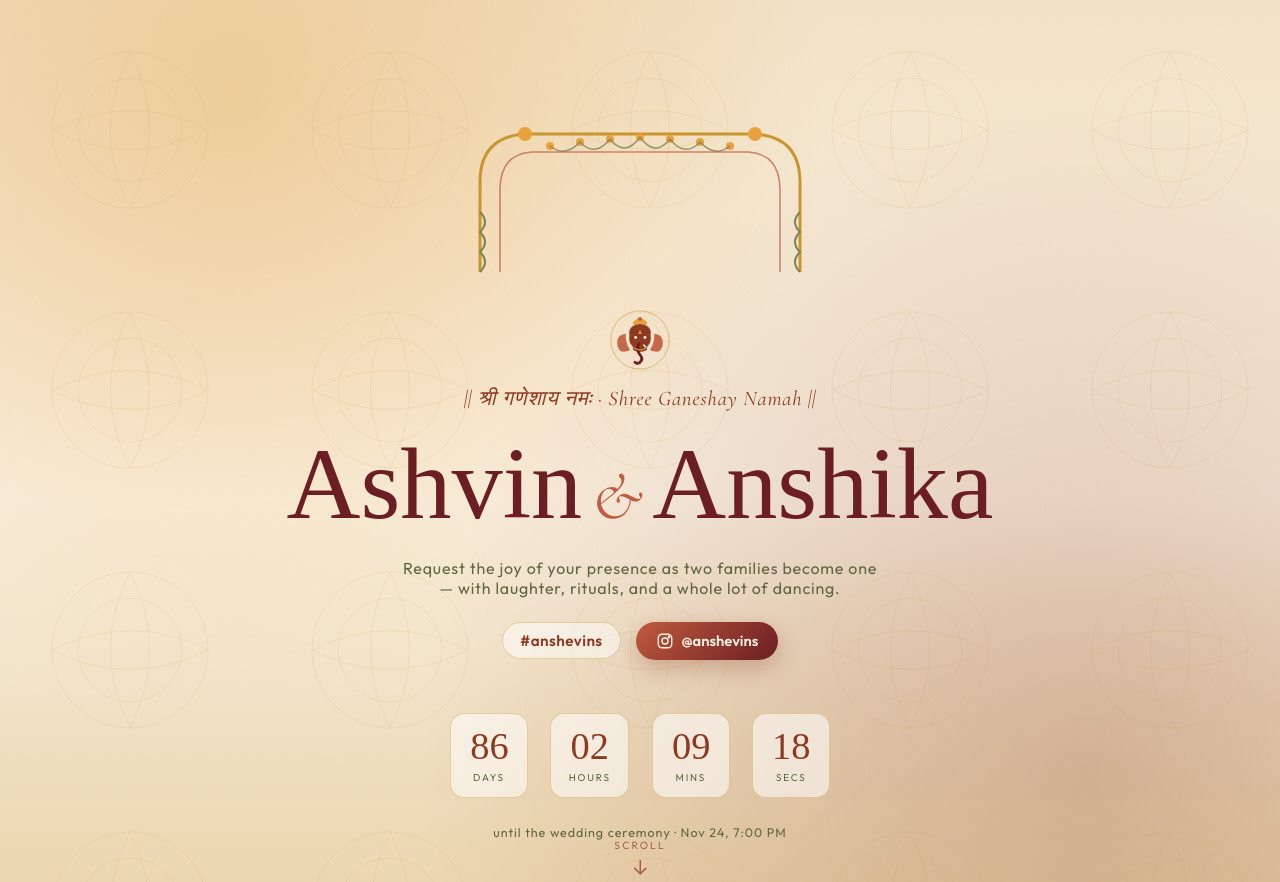
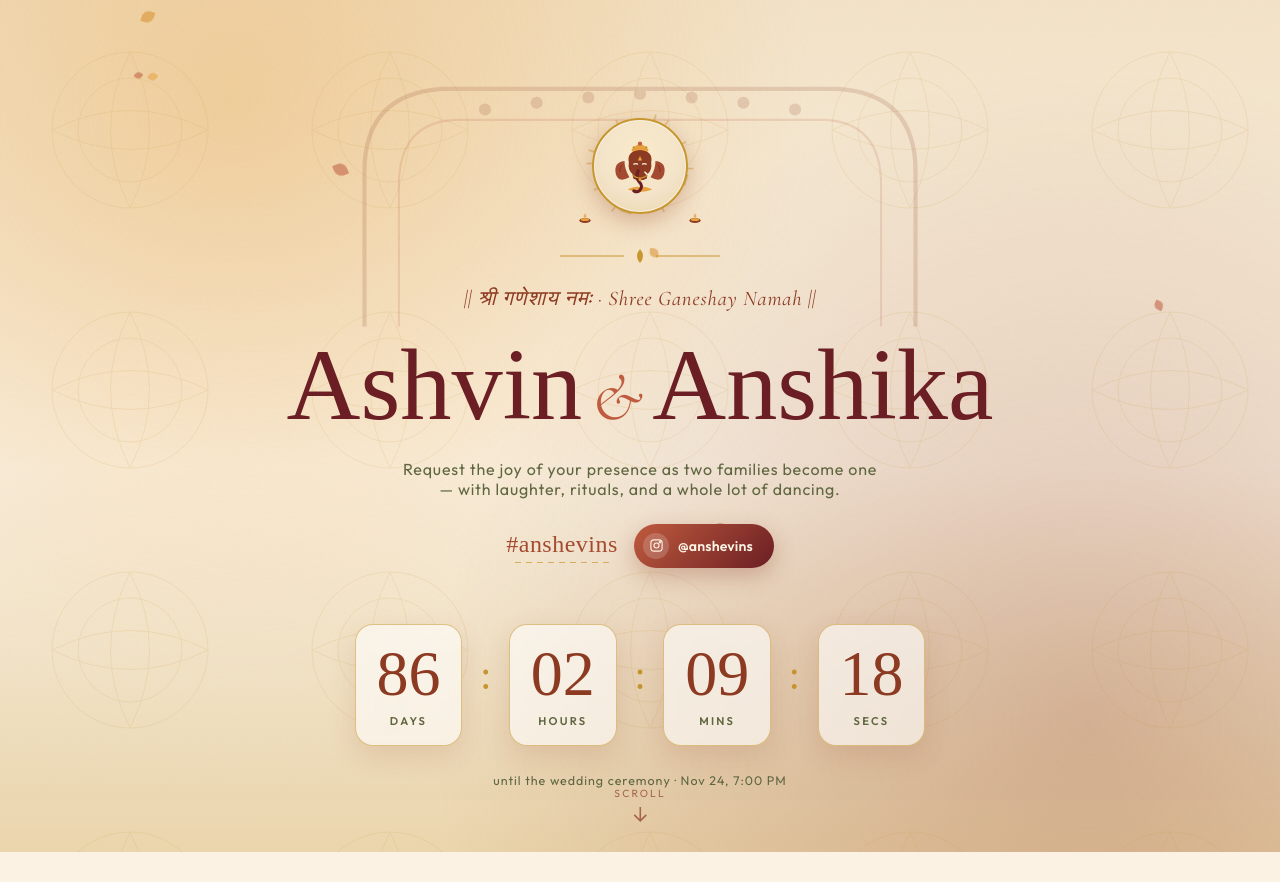
Before and after one commit to Prakhar2102/anshevins-website, a plain HTML site: page index.html in a window 1280 px wide. Shown: the top 882 px of the page. Drawn offline with nearby package versions, Linux system fonts and the light colour scheme; a web font is replaced by a local one.

Commit message:
Add files via upload

```diff
--- a/index.html
+++ b/index.html
@@ -136,11 +136,84 @@ section{ position:relative; padding: 5.5rem 1.5rem; }
   margin-bottom: 0.6rem;
 }
 
+/* large faint arch watermark behind the whole hero content */
+.hero-arch-bg{
+  position:absolute;
+  top: 6%;
+  left:50%;
+  transform: translateX(-50%);
+  width: min(92vw, 620px);
+  opacity: 0.16;
+  z-index:1;
+  pointer-events:none;
+}
+
+/* Ganesh medallion */
+.ganesh-medallion{
+  position:relative;
+  width: 108px;
+  height: 108px;
+  display:flex; align-items:center; justify-content:center;
+  margin-bottom: 0.2rem;
+}
+.ganesh-medallion .rays{
+  position:absolute; inset:0;
+  animation: spin-slow 40s linear infinite;
+}
+.ganesh-medallion .ring{
+  position:absolute; inset:6px;
+  border-radius:50%;
+  border: 2px solid var(--gold);
+  background: radial-gradient(circle at 50% 38%, #FBEBCB 0%, var(--champagne) 55%, var(--champagne-deep) 100%);
+  box-shadow: 0 8px 22px rgba(139,58,34,0.28), inset 0 0 0 1px rgba(255,255,255,0.5);
+}
+.ganesh-medallion .diya{
+  position:absolute; bottom: -4px;
+  width:14px; height:14px;
+}
+.ganesh-medallion .diya.left{ left: -8px; }
+.ganesh-medallion .diya.right{ right: -8px; }
+@keyframes spin-slow{ from{ transform:rotate(0deg);} to{ transform:rotate(360deg);} }
+@keyframes flicker{ 0%,100%{ opacity:1; transform:scaleY(1);} 50%{ opacity:0.75; transform:scaleY(0.85);} }
+.diya .flame{ transform-origin:center bottom; animation: flicker 1.6s ease-in-out infinite; }
+
 .ganesh-icon{
+  position:relative;
   width: 62px;
   height: 62px;
-  margin-bottom: -0.2rem;
+  z-index:2;
 }
+
+.hero-divider{
+  width: 168px;
+  height: 20px;
+  color: var(--gold);
+  margin: 0.3rem 0 0.2rem;
+}
+
+/* floating marigold petals */
+.petals-layer{
+  position:absolute; inset:0;
+  overflow:hidden;
+  pointer-events:none;
+  z-index:1;
+}
+.petal{
+  position:absolute;
+  top:-5%;
+  width: 10px; height:10px;
+  border-radius: 60% 0 60% 0;
+  background: var(--marigold);
+  opacity:0.55;
+  animation-name: petal-fall;
+  animation-timing-function: linear;
+  animation-iteration-count: infinite;
+}
+@keyframes petal-fall{
+  0%{ transform: translateY(-10%) translateX(0) rotate(0deg); }
+  100%{ transform: translateY(115vh) translateX(30px) rotate(300deg); }
+}
+
 .namah{
   font-family: var(--font-script);
   font-style: italic;
@@ -173,59 +246,84 @@ section{ position:relative; padding: 5.5rem 1.5rem; }
 }
 
 .hashtag-row{
-  display:flex; flex-wrap:wrap; align-items:center; justify-content:center; gap: 0.9rem;
-  margin-top: 0.4rem;
+  display:flex; flex-wrap:wrap; align-items:center; justify-content:center; gap: 1rem;
+  margin-top: 0.5rem;
 }
 .hashtag-pill{
-  font-family: var(--font-body);
-  font-weight:600;
-  letter-spacing:0.03em;
-  color: var(--rust);
-  background: rgba(255,255,255,0.5);
-  border: var(--edge);
-  padding: 0.5rem 1.1rem;
-  border-radius: 999px;
-  font-size: 0.95rem;
+  font-family: var(--font-display);
+  font-weight:400;
+  letter-spacing:0.02em;
+  color: var(--terracotta-deep);
+  font-size: clamp(1.15rem, 3vw, 1.5rem);
+  position: relative;
+  padding-bottom: 0.15rem;
+}
+.hashtag-pill::after{
+  content:"";
+  position:absolute;
+  left:8%; right:8%; bottom:-2px;
+  height:1px;
+  background: repeating-linear-gradient(90deg, var(--gold) 0 6px, transparent 6px 11px);
+  opacity:0.7;
 }
 .ig-btn{
-  display:inline-flex; align-items:center; gap:0.5rem;
+  display:inline-flex; align-items:center; gap:0.55rem;
   background: linear-gradient(135deg, var(--terracotta), var(--maroon));
   color: var(--ivory);
-  padding: 0.6rem 1.25rem;
+  padding: 0.55rem 1.3rem 0.55rem 0.6rem;
   border-radius: 999px;
   font-weight:600;
-  font-size: 0.92rem;
+  font-size: 0.88rem;
+  letter-spacing: 0.01em;
   box-shadow: 0 8px 22px rgba(139,58,34,0.3);
   transition: transform 0.25s ease, box-shadow 0.25s ease;
+}
+.ig-btn .icon-wrap{
+  display:flex; align-items:center; justify-content:center;
+  width: 26px; height: 26px;
+  border-radius:50%;
+  background: rgba(255,255,255,0.18);
 }
 .ig-btn:hover{ transform: translateY(-2px); box-shadow: 0 12px 26px rgba(139,58,34,0.4); }
 
 /* countdown */
 .countdown{
-  margin-top: 2.2rem;
-  display:flex; gap: clamp(0.6rem, 2vw, 1.4rem);
+  margin-top: 2.4rem;
+  display:flex; align-items:center; gap: clamp(0.5rem, 1.8vw, 1.1rem);
   flex-wrap: wrap; justify-content:center;
 }
 .count-box{
-  background: rgba(255,255,255,0.55);
-  border: var(--edge);
-  border-radius: 14px;
-  padding: 0.85rem 1.1rem;
-  min-width: 78px;
+  background: rgba(255,255,255,0.6);
+  border: 1.4px solid rgba(199,150,47,0.55);
+  border-radius: 18px;
+  padding: 1.1rem 1.3rem;
+  min-width: 96px;
   backdrop-filter: blur(6px);
+  box-shadow: 0 10px 28px rgba(139,58,34,0.14);
 }
 .count-num{
   font-family: var(--font-display);
-  font-size: clamp(1.6rem, 4vw, 2.4rem);
+  font-size: clamp(2.4rem, 6.5vw, 4rem);
   color: var(--rust);
   line-height:1;
 }
 .count-label{
-  font-size: 0.62rem;
-  letter-spacing: 0.18em;
+  font-size: 0.7rem;
+  letter-spacing: 0.2em;
   text-transform: uppercase;
   color: var(--olive-deep);
-  margin-top: 0.3rem;
+  font-weight: 600;
+  margin-top: 0.45rem;
+}
+.count-sep{
+  font-family: var(--font-display);
+  font-size: clamp(1.8rem, 4vw, 2.6rem);
+  color: var(--gold);
+  line-height:1;
+  margin-top: -1.2rem;
+}
+@media (max-width: 560px){
+  .count-sep{ display:none; }
 }
 
 .scroll-cue{
@@ -525,51 +623,87 @@ footer .foot-meta{ margin-top:1.6rem; font-size:0.75rem; letter-spacing:0.08em;
 
 <!-- ============ HERO ============ -->
 <header class="hero" id="hero">
-  <!-- ===================================================================
-       INSERT PHOTO HERE — Hero background couple photo
-       Replace the empty div below with your photo, e.g.:
-       <div class="hero-bg-layer" id="parallaxLayer" style="background-image:url('images/hero-couple.jpg'); background-size:cover; background-position:center;"></div>
-       Keep the pattern as a fallback/overlay if you like — just layer a
-       semi-transparent gradient over the photo so text stays readable.
-  ==================================================================== -->
   <div class="hero-bg-layer" id="parallaxLayer" aria-hidden="true"></div>
+
+  <!-- large faint mandap arch watermark, sits behind everything -->
+  <svg class="hero-arch-bg" viewBox="0 0 360 170" fill="none" xmlns="http://www.w3.org/2000/svg" aria-hidden="true">
+    <path d="M20 160 V70 Q20 25 65 22 H295 Q340 25 340 70 V160" stroke="#8C3A22" stroke-width="2.4"/>
+    <path d="M40 160 V78 Q40 42 72 40 H288 Q320 42 320 78 V160" stroke="#BF5B3E" stroke-width="1.2"/>
+    <g fill="#8C3A22">
+      <circle cx="90" cy="34" r="3.5"/><circle cx="120" cy="30" r="3.5"/><circle cx="150" cy="27" r="3.5"/>
+      <circle cx="180" cy="25" r="3.5"/><circle cx="210" cy="27" r="3.5"/><circle cx="240" cy="30" r="3.5"/><circle cx="270" cy="34" r="3.5"/>
+    </g>
+  </svg>
+
+  <div class="petals-layer" id="petalsLayer" aria-hidden="true"></div>
+
   <div class="hero-inner">
 
-    <svg class="mandap-frame" viewBox="0 0 360 170" fill="none" xmlns="http://www.w3.org/2000/svg" aria-hidden="true">
-      <path d="M20 160 V70 Q20 25 65 22 H295 Q340 25 340 70 V160" stroke="#C7962F" stroke-width="3"/>
-      <path d="M40 160 V78 Q40 42 72 40 H288 Q320 42 320 78 V160" stroke="#BF5B3E" stroke-width="1.6" opacity="0.7"/>
-      <circle cx="65" cy="22" r="7" fill="#E7A23E"/>
-      <circle cx="295" cy="22" r="7" fill="#E7A23E"/>
-      <path d="M20 160 Q30 150 20 140 Q30 130 20 120 Q30 110 20 100" stroke="#7C8355" stroke-width="2" fill="none"/>
-      <path d="M340 160 Q330 150 340 140 Q330 130 340 120 Q330 110 340 100" stroke="#7C8355" stroke-width="2" fill="none"/>
-      <g fill="#E7A23E">
-        <circle cx="90" cy="34" r="4"/><circle cx="120" cy="30" r="4"/><circle cx="150" cy="27" r="4"/>
-        <circle cx="180" cy="25" r="4"/><circle cx="210" cy="27" r="4"/><circle cx="240" cy="30" r="4"/><circle cx="270" cy="34" r="4"/>
+    <!-- Lord Ganesh medallion -->
+    <div class="ganesh-medallion" role="img" aria-label="Lord Ganesh">
+      <svg class="rays" viewBox="0 0 108 108" fill="none" xmlns="http://www.w3.org/2000/svg" aria-hidden="true">
+        <g stroke="#C7962F" stroke-width="1.4" opacity="0.55">
+          <line x1="54" y1="2" x2="54" y2="14"/>
+          <line x1="54" y1="94" x2="54" y2="106"/>
+          <line x1="2" y1="54" x2="14" y2="54"/>
+          <line x1="94" y1="54" x2="106" y2="54"/>
+          <line x1="16" y1="16" x2="24" y2="24"/>
+          <line x1="84" y1="16" x2="92" y2="24"/>
+          <line x1="16" y1="92" x2="24" y2="84"/>
+          <line x1="84" y1="92" x2="92" y2="84"/>
+          <line x1="27" y1="8" x2="32" y2="18"/>
+          <line x1="81" y1="8" x2="76" y2="18"/>
+          <line x1="27" y1="100" x2="32" y2="90"/>
+          <line x1="81" y1="100" x2="76" y2="90"/>
         </g>
-      <path d="M90 34 Q105 46 120 30 Q135 46 150 27 Q165 46 180 25 Q195 46 210 27 Q225 46 240 30 Q255 46 270 34" stroke="#7C8355" stroke-width="1.4" fill="none" opacity="0.8"/>
+      </svg>
+      <span class="ring" aria-hidden="true"></span>
+
+      <svg class="diya left" viewBox="0 0 20 20" aria-hidden="true">
+        <ellipse cx="10" cy="15" rx="8" ry="3.4" fill="#8C3A22"/>
+        <ellipse cx="10" cy="13.6" rx="6" ry="2.2" fill="#E7A23E"/>
+        <path class="flame" d="M10 11 Q7 8 10 3 Q13 8 10 11Z" fill="#D98F2B"/>
+      </svg>
+      <svg class="diya right" viewBox="0 0 20 20" aria-hidden="true">
+        <ellipse cx="10" cy="15" rx="8" ry="3.4" fill="#8C3A22"/>
+        <ellipse cx="10" cy="13.6" rx="6" ry="2.2" fill="#E7A23E"/>
+        <path class="flame" d="M10 11 Q7 8 10 3 Q13 8 10 11Z" fill="#D98F2B"/>
       </svg>
 
-    <svg class="ganesh-icon" viewBox="0 0 100 100" fill="none" xmlns="http://www.w3.org/2000/svg" aria-label="Lord Ganesh" role="img">
-      <circle cx="50" cy="50" r="47" fill="none" stroke="#C7962F" stroke-width="1.4" opacity="0.6"/>
+      <svg class="ganesh-icon" viewBox="0 0 100 100" fill="none" xmlns="http://www.w3.org/2000/svg" aria-hidden="true">
+        <!-- lotus base -->
+        <path d="M30 88 Q50 96 70 88 Q60 82 50 84 Q40 82 30 88Z" fill="#E7A23E"/>
         <!-- crown -->
-      <path d="M38 22 Q50 8 62 22 L58 28 Q50 20 42 28 Z" fill="#E7A23E"/>
-      <circle cx="50" cy="16" r="3" fill="#BF5B3E"/>
+        <path d="M36 24 Q50 6 64 24 L59 31 Q50 21 41 31 Z" fill="#E7A23E"/>
+        <circle cx="50" cy="14" r="3.4" fill="#BF5B3E"/>
+        <circle cx="40" cy="20" r="2" fill="#C7962F"/>
+        <circle cx="60" cy="20" r="2" fill="#C7962F"/>
         <!-- ears -->
-      <path d="M27 40 Q10 42 14 60 Q18 74 34 66 Q26 55 27 40Z" fill="#BF5B3E" opacity="0.9"/>
-      <path d="M73 40 Q90 42 86 60 Q82 74 66 66 Q74 55 73 40Z" fill="#BF5B3E" opacity="0.9"/>
-      <!-- head -->
-      <path d="M33 42 Q30 26 50 24 Q70 26 67 42 Q69 54 62 60 L61 66 Q50 72 39 66 L38 60 Q31 54 33 42Z" fill="#8C3A22"/>
-      <!-- trunk -->
-      <path d="M48 56 Q44 66 50 74 Q56 80 50 86 Q46 89 42 86" stroke="#6B1E23" stroke-width="4.5" fill="none" stroke-linecap="round"/>
-      <!-- eyes -->
-      <circle cx="43" cy="46" r="2.3" fill="#FBF2E3"/>
-      <circle cx="58" cy="46" r="2.3" fill="#FBF2E3"/>
+        <path d="M25 42 Q7 44 11 63 Q15 78 33 68 Q25 56 25 42Z" fill="#A44A31"/>
+        <path d="M75 42 Q93 44 89 63 Q85 78 67 68 Q75 56 75 42Z" fill="#A44A31"/>
+        <!-- head/face -->
+        <path d="M32 44 Q28 26 50 24 Q72 26 68 44 Q70 57 62 63 L61 70 Q50 76 39 70 L38 63 Q30 57 32 44Z" fill="#8C3A22"/>
+        <!-- ear inner detail -->
+        <path d="M22 48 Q16 52 18 60" stroke="#6B1E23" stroke-width="1.4" fill="none" opacity="0.6"/>
+        <path d="M78 48 Q84 52 82 60" stroke="#6B1E23" stroke-width="1.4" fill="none" opacity="0.6"/>
+        <!-- trunk, curled -->
+        <path d="M47 58 Q42 68 49 76 Q56 82 49 90 Q45 93 40 90" stroke="#6B1E23" stroke-width="5" fill="none" stroke-linecap="round"/>
         <!-- tilak -->
-      <path d="M50 34 L47 40 L53 40 Z" fill="#E7A23E"/>
+        <path d="M50 34 L46.5 41 L53.5 41 Z" fill="#E7A23E"/>
+        <!-- eyes, gently closed in blessing -->
+        <path d="M40 47 Q43 45 46 47" stroke="#FBF2E3" stroke-width="2" fill="none" stroke-linecap="round"/>
+        <path d="M54 47 Q57 45 60 47" stroke="#FBF2E3" stroke-width="2" fill="none" stroke-linecap="round"/>
         <!-- tusk -->
-      <path d="M56 58 L60 62" stroke="#FBF2E3" stroke-width="2.4" stroke-linecap="round"/>
+        <path d="M58 60 L63 65" stroke="#FBF2E3" stroke-width="2.6" stroke-linecap="round"/>
         <!-- necklace -->
-      <path d="M39 62 Q50 70 61 62" stroke="#C7962F" stroke-width="2" fill="none"/>
+        <path d="M38 65 Q50 74 62 65" stroke="#C7962F" stroke-width="2.2" fill="none"/>
+        <circle cx="50" cy="72" r="2.2" fill="#E7A23E"/>
+      </svg>
+    </div>
+
+    <svg class="hero-divider" viewBox="0 0 168 20" fill="none" xmlns="http://www.w3.org/2000/svg" aria-hidden="true">
+      <path d="M4 10 H68 M100 10 H164" stroke="currentColor" stroke-width="1"/>
+      <path d="M84 3 Q90 10 84 17 Q78 10 84 3Z" fill="currentColor"/>
     </svg>
 
     <p class="namah">|| श्री गणेशाय नमः · Shree Ganeshay Namah ||</p>
@@ -581,15 +715,20 @@ footer .foot-meta{ margin-top:1.6rem; font-size:0.75rem; letter-spacing:0.08em;
     <div class="hashtag-row">
       <span class="hashtag-pill">#anshevins</span>
       <a class="ig-btn" href="https://instagram.com/anshevins" target="_blank" rel="noopener">
-        <svg class="icon" viewBox="0 0 24 24" fill="none" stroke="currentColor" stroke-width="1.8"><rect x="3" y="3" width="18" height="18" rx="5"/><circle cx="12" cy="12" r="4"/><circle cx="17.4" cy="6.6" r="1"/></svg>
+        <span class="icon-wrap">
+          <svg class="icon" viewBox="0 0 24 24" fill="none" stroke="currentColor" stroke-width="1.8" style="width:15px;height:15px;"><rect x="3" y="3" width="18" height="18" rx="5"/><circle cx="12" cy="12" r="4"/><circle cx="17.4" cy="6.6" r="1"/></svg>
+        </span>
         @anshevins
       </a>
     </div>
 
     <div class="countdown" id="countdown" aria-live="polite">
       <div class="count-box"><div class="count-num" id="cd-days">00</div><div class="count-label">Days</div></div>
+      <div class="count-sep">:</div>
       <div class="count-box"><div class="count-num" id="cd-hours">00</div><div class="count-label">Hours</div></div>
+      <div class="count-sep">:</div>
       <div class="count-box"><div class="count-num" id="cd-mins">00</div><div class="count-label">Mins</div></div>
+      <div class="count-sep">:</div>
       <div class="count-box"><div class="count-num" id="cd-secs">00</div><div class="count-label">Secs</div></div>
     </div>
     <p style="font-size:0.78rem; letter-spacing:0.08em; color:var(--olive-deep); margin-top:0.6rem;">until the wedding ceremony · Nov 24, 7:00 PM</p>
@@ -623,47 +762,7 @@ footer .foot-meta{ margin-top:1.6rem; font-size:0.75rem; letter-spacing:0.08em;
   <div class="wrap">
     <p class="eyebrow" style="text-align:center;">Moments</p>
     <h2 class="section-title reveal" style="text-align:center;">Pre-Wedding Frames</h2>
-
-    <!-- =================================================================
-         PHOTO GALLERY — 6 slots below.
-         To insert a real photo: replace the <svg>...</svg> icon inside a
-         .gallery-item with an <img> tag, e.g.:
-           <img src="images/gallery-1.jpg" alt="Pre-wedding · The Proposal Walk">
-         Keep the data-caption attribute — it powers the caption overlay.
-    ================================================================== -->
-    <div class="gallery-grid" id="galleryGrid">
-
-      <!-- INSERT PHOTO 1 HERE -->
-      <div class="gallery-item" data-caption="Pre-wedding · The Proposal Walk">
-        <svg viewBox="0 0 24 24" fill="none" stroke="white" stroke-width="1.4"><rect x="3" y="5" width="18" height="14" rx="2"/><circle cx="9" cy="10" r="2"/><path d="M21 16l-5-5-9 9"/></svg>
-      </div>
-
-      <!-- INSERT PHOTO 2 HERE -->
-      <div class="gallery-item" data-caption="Pre-wedding · Golden Hour">
-        <svg viewBox="0 0 24 24" fill="none" stroke="white" stroke-width="1.4"><rect x="3" y="5" width="18" height="14" rx="2"/><circle cx="9" cy="10" r="2"/><path d="M21 16l-5-5-9 9"/></svg>
-      </div>
-
-      <!-- INSERT PHOTO 3 HERE -->
-      <div class="gallery-item" data-caption="Pre-wedding · Candid Laughs">
-        <svg viewBox="0 0 24 24" fill="none" stroke="white" stroke-width="1.4"><rect x="3" y="5" width="18" height="14" rx="2"/><circle cx="9" cy="10" r="2"/><path d="M21 16l-5-5-9 9"/></svg>
-      </div>
-
-      <!-- INSERT PHOTO 4 HERE -->
-      <div class="gallery-item" data-caption="Engagement · Rings">
-        <svg viewBox="0 0 24 24" fill="none" stroke="white" stroke-width="1.4"><rect x="3" y="5" width="18" height="14" rx="2"/><circle cx="9" cy="10" r="2"/><path d="M21 16l-5-5-9 9"/></svg>
-      </div>
-
-      <!-- INSERT PHOTO 5 HERE -->
-      <div class="gallery-item" data-caption="Couple Portrait">
-        <svg viewBox="0 0 24 24" fill="none" stroke="white" stroke-width="1.4"><rect x="3" y="5" width="18" height="14" rx="2"/><circle cx="9" cy="10" r="2"/><path d="M21 16l-5-5-9 9"/></svg>
-      </div>
-
-      <!-- INSERT PHOTO 6 HERE -->
-      <div class="gallery-item" data-caption="Together, Always">
-        <svg viewBox="0 0 24 24" fill="none" stroke="white" stroke-width="1.4"><rect x="3" y="5" width="18" height="14" rx="2"/><circle cx="9" cy="10" r="2"/><path d="M21 16l-5-5-9 9"/></svg>
-      </div>
-
-    </div>
+    <div class="gallery-grid" id="galleryGrid"></div>
   </div>
 </section>
 
@@ -757,6 +856,26 @@ footer .foot-meta{ margin-top:1.6rem; font-size:0.75rem; letter-spacing:0.08em;
   setInterval(tick, 1000);
 })();
 
+/* ============ FLOATING PETALS ============ */
+(function(){
+  const layer = document.getElementById('petalsLayer');
+  if(!layer) return;
+  const colors = ['var(--marigold)', 'var(--mustard)', 'var(--terracotta)'];
+  const count = window.innerWidth < 640 ? 10 : 16;
+  for(let i=0; i<count; i++){
+    const p = document.createElement('div');
+    p.className = 'petal';
+    p.style.left = (Math.random()*100) + '%';
+    p.style.background = colors[i % colors.length];
+    const size = 6 + Math.random()*8;
+    p.style.width = size + 'px';
+    p.style.height = size + 'px';
+    p.style.animationDuration = (10 + Math.random()*10) + 's';
+    p.style.animationDelay = (Math.random()*12) + 's';
+    layer.appendChild(p);
+  }
+})();
+
 /* ============ PARALLAX ============ */
 (function(){
   const layer = document.getElementById('parallaxLayer');
@@ -782,6 +901,26 @@ footer .foot-meta{ margin-top:1.6rem; font-size:0.75rem; letter-spacing:0.08em;
     });
   }, { threshold: 0.15 });
   items.forEach(i=>io.observe(i));
+})();
+
+/* ============ GALLERY PLACEHOLDERS ============ */
+(function(){
+  const captions = [
+    "Pre-wedding · The Proposal Walk",
+    "Pre-wedding · Golden Hour",
+    "Pre-wedding · Candid Laughs",
+    "Engagement · Rings",
+    "Couple Portrait",
+    "Together, Always"
+  ];
+  const grid = document.getElementById('galleryGrid');
+  captions.forEach(cap=>{
+    const div = document.createElement('div');
+    div.className = 'gallery-item';
+    div.setAttribute('data-caption', cap);
+    div.innerHTML = '<svg viewBox="0 0 24 24" fill="none" stroke="white" stroke-width="1.4"><rect x="3" y="5" width="18" height="14" rx="2"/><circle cx="9" cy="10" r="2"/><path d="M21 16l-5-5-9 9"/></svg>';
+    grid.appendChild(div);
+  });
 })();
 
 /* ============ ITINERARY DATA + CALENDAR LINKS ============ */
@@ -819,9 +958,9 @@ footer .foot-meta{ margin-top:1.6rem; font-size:0.75rem; letter-spacing:0.08em;
     },
     {
       date: "Nov 26", time: "7:00 PM onwards", name: "The Reception",
-      venueType: "venue", venue: "The Legend Hotel, Prayagraj", dress: "Formal / Evening Glam / Classic Silk",
+      venueType: "venue", venue: "DSOI, Prayagraj", dress: "Formal / Evening Glam / Classic Silk",
       start: "20261126T190000", end: "20261126T230000",
-      desc: "A formal evening to toast the newlyweds at The Legend Hotel, Prayagraj."
+      desc: "A formal evening to toast the newlyweds at DSOI, Prayagraj."
     }
   ];
 
@@ -866,10 +1005,10 @@ footer .foot-meta{ margin-top:1.6rem; font-size:0.75rem; letter-spacing:0.08em;
 /* ============ VENUES ============ */
 (function(){
   const venues = [
-    { name: "Home", desc: "Where it all begins — Chakri Matmangra, Haldi and Silmayan take place here, surrounded by family.", q: "Home" },
+    { name: "Home", desc: "Where it all begins — Chakri Matmangra, Haldi and Silmayan take place here, surrounded by family.", q: "25.467050,81.831854" },
     { name: "Yugantar Hotel", desc: "Venue for the Sangeet Night — dance floor, lights, and music till late.", q: "Yugantar Hotel" },
     { name: "Raebareli", desc: "The wedding ceremony venue, where Ashvin and Anshika take their vows.", q: "Raebareli" },
-    { name: "The Legend Hotel, Prayagraj", desc: "A grand evening reception to celebrate the newlyweds in style.", q: "The Legend Hotel Prayagraj" }
+    { name: "DSOI, Prayagraj", desc: "A grand evening reception to celebrate the newlyweds in style.", q: "25.461621,81.8190474" }
   ];
   const grid = document.getElementById('venueGrid');
   venues.forEach(v=>{
@@ -890,72 +1029,15 @@ footer .foot-meta{ margin-top:1.6rem; font-size:0.75rem; letter-spacing:0.08em;
   document.querySelectorAll('.venue-card.reveal').forEach(el=>io3.observe(el));
 })();
 
-/* ============ RSVP / WISHES FORM ============
-   This form submits to a Google Apps Script Web App that emails every
-   submission straight to itsprakharjaiswal@gmail.com. No spreadsheet
-   needed — each wish arrives as a normal email.
-
-   SETUP (one-time, ~2 minutes):
-   1. Go to https://script.google.com → New project.
-   2. Delete any starter code and paste this:
-
-      function doPost(e) {
-        var name = e.parameter.fullName;
-        var wishes = e.parameter.wishes;
-        MailApp.sendEmail({
-          to: "itsprakharjaiswal@gmail.com",
-          subject: "New wedding wish from " + name + " — #anshevins",
-          body: "Name: " + name + "\n\nWishes:\n" + wishes
-        });
-        return ContentService.createTextOutput(JSON.stringify({ result: 'success' }))
-          .setMimeType(ContentService.MimeType.JSON);
-      }
-
-   3. Click Deploy → New deployment → gear icon → "Web app".
-      - Execute as: Me
-      - Who has access: Anyone
-      Click Deploy, authorize access (it's your own script — safe to allow),
-      then copy the Web App URL it gives you.
-   4. Paste that URL below, replacing the placeholder value of SCRIPT_URL.
-================================================================ */
+/* ============ RSVP FORM ============ */
 (function(){
-  const SCRIPT_URL = "PASTE_YOUR_GOOGLE_APPS_SCRIPT_WEB_APP_URL_HERE";
-
   const form = document.getElementById('rsvpForm');
   const note = document.getElementById('rsvpNote');
-
   form.addEventListener('submit', function(e){
     e.preventDefault();
-
-    const formData = new FormData(form);
-
-    if (SCRIPT_URL.indexOf("PASTE_YOUR_GOOGLE_APPS_SCRIPT") === 0) {
-      // SCRIPT_URL hasn't been configured yet — show the confirmation
-      // locally so the form still feels complete during setup/testing.
-      console.warn("RSVP form: SCRIPT_URL not configured yet — wishes are not being emailed yet.");
     note.classList.add('show');
     form.reset();
     note.scrollIntoView({ behavior: 'smooth', block: 'nearest' });
-      return;
-    }
-
-    const submitBtn = form.querySelector('.submit-btn');
-    submitBtn.disabled = true;
-    submitBtn.textContent = "Sending...";
-
-    fetch(SCRIPT_URL, { method: 'POST', body: formData })
-      .then(() => {
-        note.classList.add('show');
-        form.reset();
-        note.scrollIntoView({ behavior: 'smooth', block: 'nearest' });
-      })
-      .catch(() => {
-        alert("Something went wrong sending your wishes — please try again in a moment.");
-      })
-      .finally(() => {
-        submitBtn.disabled = false;
-        submitBtn.textContent = "Send Wishes";
-      });
   });
 })();
 </script>
```
Lines whose indentation alone changed are shown as unchanged.
